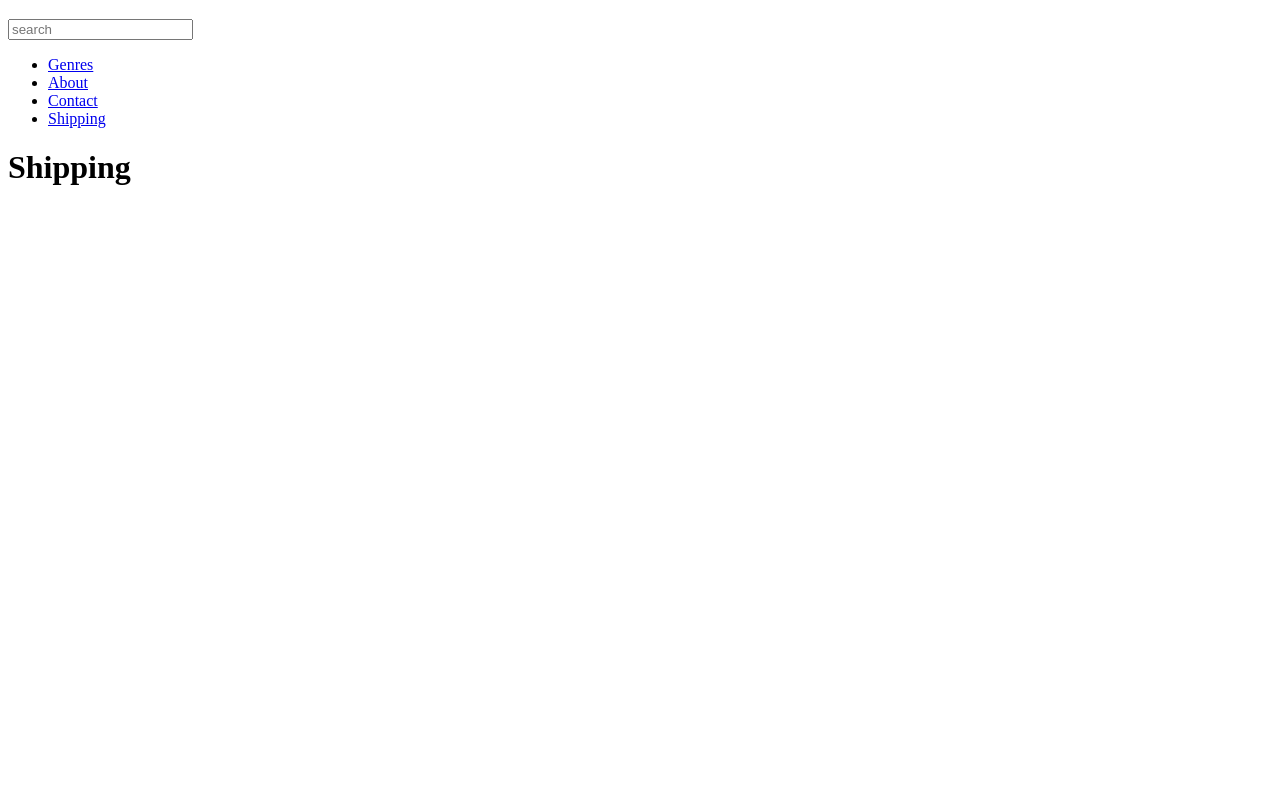
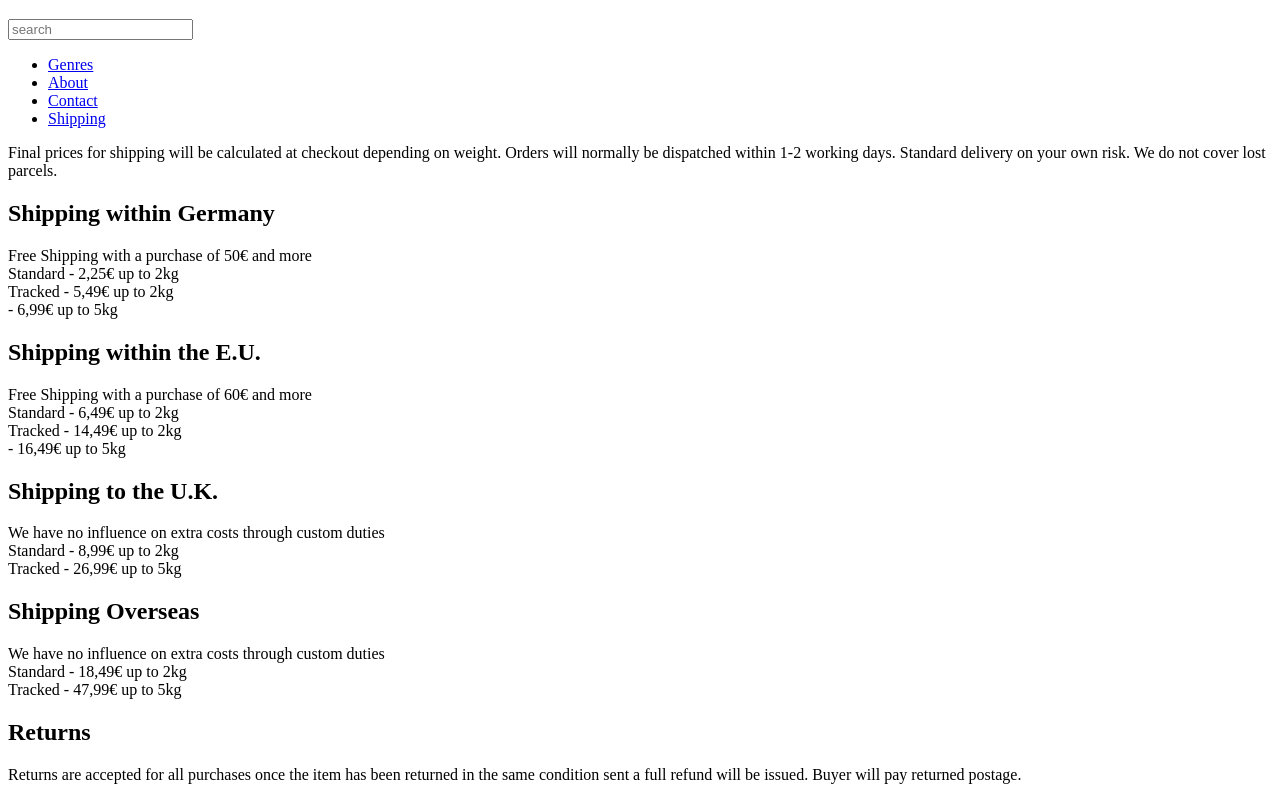
Before and after one commit to arisar86/hellboundhearts, a React (Vite) app: page /shipping in a window 1280 px wide. Shown: the part 234-1034 px from the top of the page. Before the commit the page ends 800 px from the top, so only its background shows below. Built offline with nearby package versions, Linux system fonts and the light colour scheme.

Commit message:
Update content : About Contact Shipping

```diff
--- a/src/pages/About.jsx
+++ b/src/pages/About.jsx
@@ -1,7 +1,13 @@
 
-function About(){
-    return(
-        <h1>HellBound hearts Paperbacks</h1>
+function About() {
+    return (
+        <div>
+            <p>Appreciation and sales of handpicked paperbacks from Hell.
+                Horror Sci-fi, Fantasy and occasionally Roleplaying Games. Shipping from Berlin to the World.
+            </p>
+            <p>Illustrations by Philipp Simon</p>
+            <img src="src\assets\illustrations\Contact_01.jpg" alt="Contact_01_image" />
+        </div>
     );
 }
 
--- a/src/pages/Contact.jsx
+++ b/src/pages/Contact.jsx
@@ -1,6 +1,6 @@
 function Contact(){
     return(
-        <h1>Contact</h1>
+        <div>Send an email to shop@hellboundheartspaperbacks.de or message me on Instagram</div>
     );
 }
 
--- a/src/pages/Shipping.jsx
+++ b/src/pages/Shipping.jsx
@@ -1,7 +1,46 @@
 
 function Shipping(){
     return(
-        <h1>Shipping</h1>
+        <div>
+            <p>
+            Final prices for shipping will be calculated at checkout depending on weight. Orders will normally be dispatched within 1-2 working days. Standard delivery on your own risk. We do not cover lost parcels.
+            </p>
+            <p>
+                <h2>Shipping within Germany</h2>
+                Free Shipping with a purchase of 50€ and more<br />
+                Standard - 2,25€ up to 2kg<br />
+                Tracked - 5,49€ up to 2kg<br />
+                - 6,99€ up to 5kg<br />
+            </p>
+            <p>
+                <h2>Shipping within the E.U.</h2>
+                Free Shipping with a purchase of 60€ and more<br />
+                Standard - 6,49€ up to 2kg<br />
+                Tracked - 14,49€ up to 2kg<br />
+                - 16,49€ up to 5kg<br />
+            </p>
+
+            <p>
+                <h2>Shipping to the U.K.</h2>
+                We have no influence on extra costs through custom duties<br />
+                Standard - 8,99€ up to 2kg<br />
+                Tracked - 26,99€ up to 5kg<br />
+            </p>
+            <p>
+                <h2>Shipping Overseas</h2>
+                We have no influence on extra costs through custom duties<br />
+                Standard - 18,49€ up to 2kg<br />
+                Tracked - 47,99€ up to 5kg<br />
+            </p>
+            <p>
+                <h2>Returns</h2>
+                Returns are accepted for all purchases once the item has been returned in the same condition sent a full refund will be issued. Buyer will pay returned postage.
+            </p>
+
+
+
+
+        </div>
     );
 }
 
```
